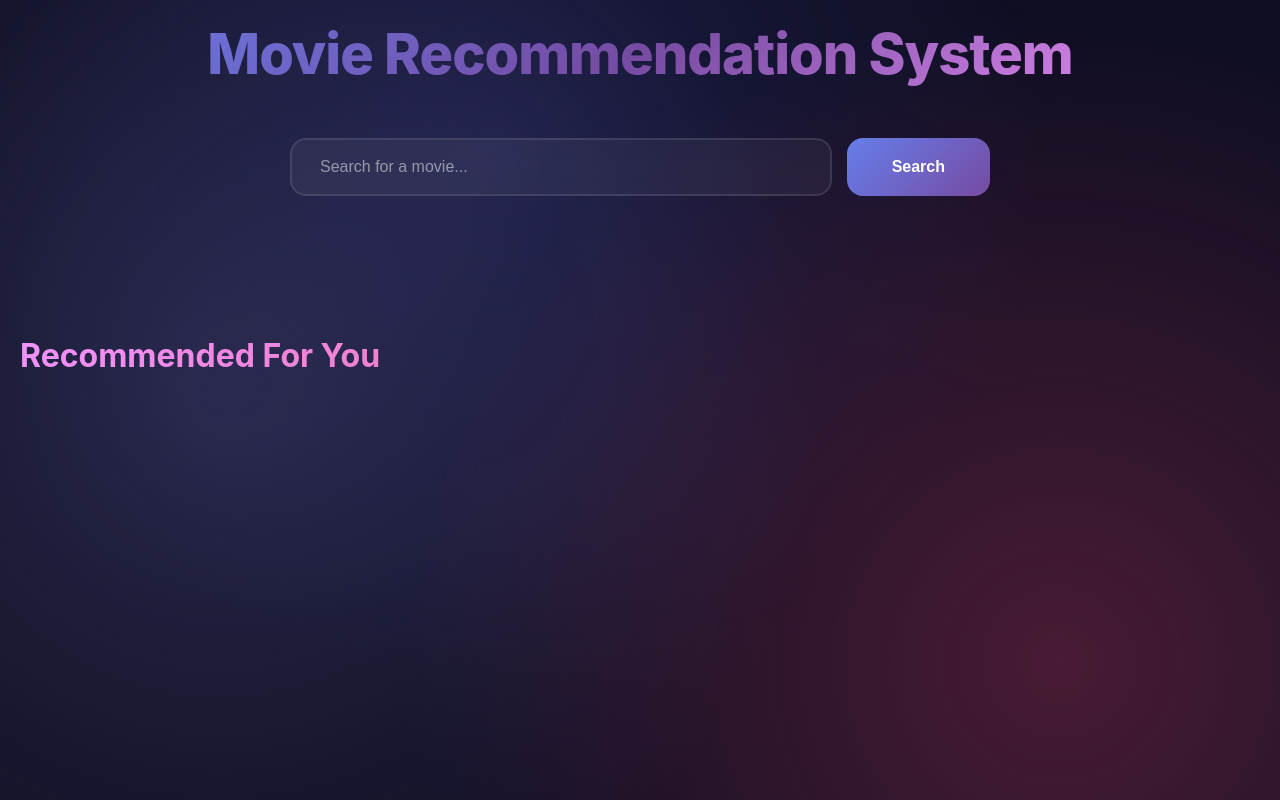
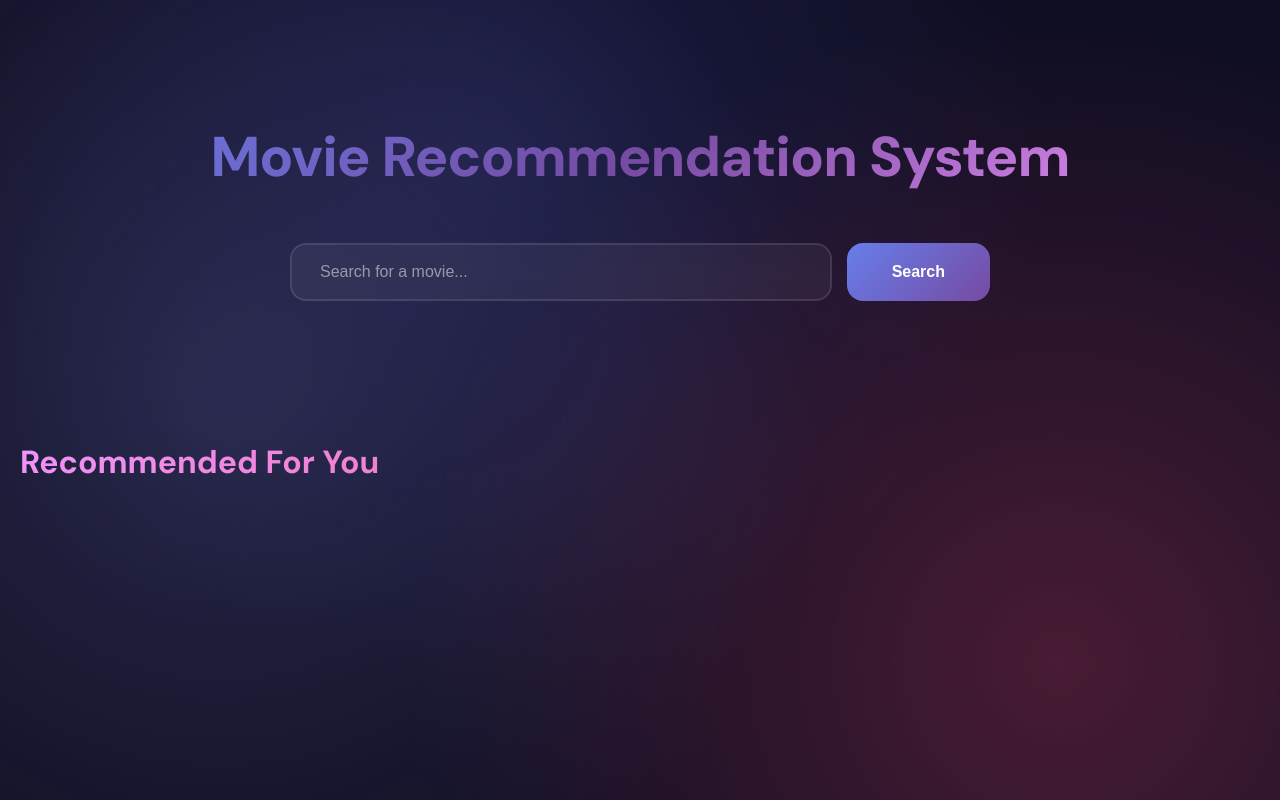
Before and after one commit to Vincent-ade/movierecommendation, a plain HTML site: page frontend/index.html in a window 1280 px wide. Drawn offline with Linux system fonts and the light colour scheme.

Commit message:
Made few changes to the UI

```diff
--- a/frontend/index.html
+++ b/frontend/index.html
@@ -5,6 +5,9 @@
     <meta charset="UTF-8">
     <meta name="viewport" content="width=device-width, initial-scale=1.0">
     <title>Movie Recommender</title>
+    <link rel="preconnect" href="https://fonts.googleapis.com">
+    <link rel="preconnect" href="https://fonts.gstatic.com" crossorigin>
+    <link href="https://fonts.googleapis.com/css2?family=DM+Sans:ital,opsz,wght@0,9..40,100..1000;1,9..40,100..1000&display=swap" rel="stylesheet">
     <link rel="stylesheet" href="styles.css">
 </head>
 <body>
--- a/frontend/styles.css
+++ b/frontend/styles.css
@@ -7,7 +7,7 @@
 }
 
 body {
-    font-family: 'Inter', -apple-system, BlinkMacSystemFont, 'Segoe UI', sans-serif;
+    font-family: 'Dm sans';
     background: #0f0f23;
     color: white;
     min-height: 100vh;
@@ -42,6 +42,7 @@ body::before {
     margin: 0 auto;
     position: relative;
     z-index: 1;
+    padding-top: 100px;
 }
 
 h1 {
```
Also changed, not shown: 1 other file.
